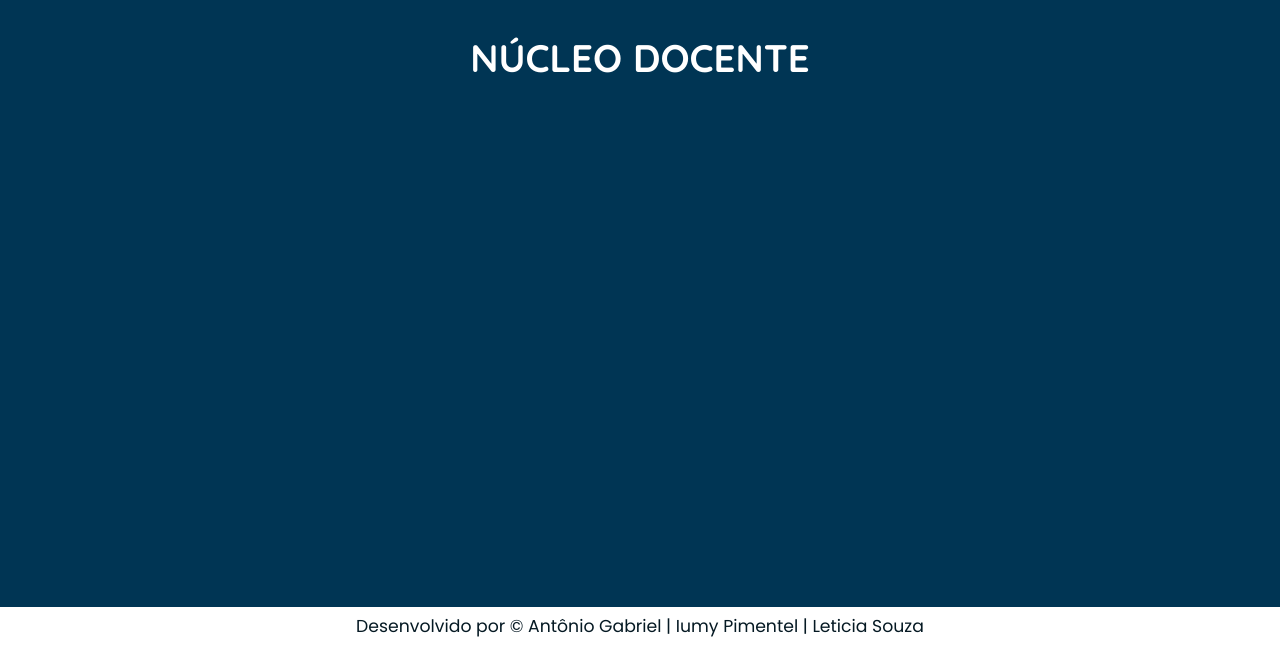
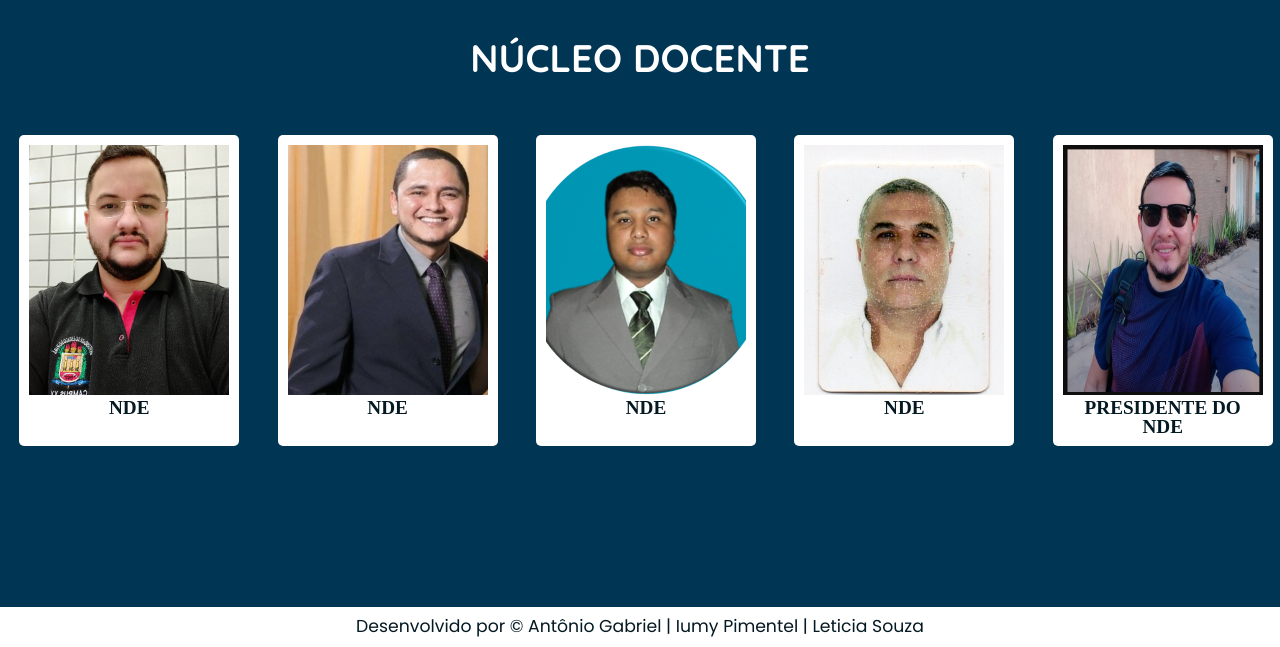
Before and after one commit to leh826/Site_UEPA, a PHP site: page /nucleodocente.html in a window 1280 px wide. Shown: the part 153-800 px from the top of the page. Run offline with PHP 8.4, Linux system fonts and the light colour scheme.

Commit message:
adições

```diff
--- a/PWAntonioGabriel_IumyPimentel_LeticiaSouza/css/conteudo.css
+++ b/PWAntonioGabriel_IumyPimentel_LeticiaSouza/css/conteudo.css
@@ -61,3 +61,24 @@ b{
     height: auto;
     justify-content: space-between;
 }
+.colegiado{
+    display: flex;
+    width: 950px;
+    /*overflow: hidden; não ultrapassar a div*/
+}
+.membros{
+    margin: 1em;
+    padding: 10px;
+    background-color: var(--cor-branca);
+    border-radius: 5px;
+    text-align: center;
+}
+.membros img{
+    width: 200px;
+    height: 250px;
+}
+figcaption{
+    text-transform: uppercase;
+    font-weight: bold;
+    color: var(--cor-azul-escuro);
+}
--- a/PWAntonioGabriel_IumyPimentel_LeticiaSouza/matrizcurricular.html
+++ b/PWAntonioGabriel_IumyPimentel_LeticiaSouza/matrizcurricular.html
@@ -30,10 +30,12 @@
             </nav>
         </div>
    </header>
-   <main class="conteudo">
+   <div class="conteudo">
         <h1 class="conteudo-titulo">Matriz Curricular do curso</h1>
-   </main>
+   </div>
+   <div>
 
+   </div>
    <div class="rodape">
         <h3>Desenvolvido por &copy; Antônio Gabriel | Iumy Pimentel | Leticia Souza </h3>
    </div>
--- a/PWAntonioGabriel_IumyPimentel_LeticiaSouza/nucleodocente.html
+++ b/PWAntonioGabriel_IumyPimentel_LeticiaSouza/nucleodocente.html
@@ -30,10 +30,53 @@
             </nav>
         </div>
    </header>
+
    <main class="conteudo">
         <h1 class="conteudo-titulo">Núcleo Docente</h1>
    </main>
 
+   <div class="colegiado">
+    <section class="membros">
+        <figure>
+            <img src="./img/docente3.png" alt="Anderson Jorge serra da Costa">
+        </figure>
+        <figcaption>
+            NDE
+        </figcaption>
+    </section>
+    <section class="membros">
+        <figure>
+            <img src="./img/docente4.jpg" alt="Antonio marcos cardoso silva">
+        </figure>
+        <figcaption>
+            NDE
+        </figcaption>
+    </section>
+    <section class="membros">
+        <figure>
+            <img src="./img/docente12.png" alt="Gleisson Amaral Mendes">
+        </figure>
+        <figcaption>
+            NDE
+        </figcaption>
+    </section>
+    <section class="membros">
+        <figure>
+            <img src="./img/docente8.jpg" alt="Renato Ferreira Carro">
+        </figure>
+        <figcaption>
+            NDE
+        </figcaption>
+    </section>
+    <section class="membros">
+        <figure>
+            <img src="./img/docente11.png" alt="Wanderson Alexandre da Silva Quinto">
+        </figure>
+        <figcaption>
+            Presidente do NDE
+        </figcaption>
+    </section>
+</div>
    <div class="rodape">
         <h3>Desenvolvido por &copy; Antônio Gabriel | Iumy Pimentel | Leticia Souza </h3>
    </div>
```
Also changed, not shown: PWAntonioGabriel_IumyPimentel_LeticiaSouza/colegiado.html (+60 -3 lines), PWAntonioGabriel_IumyPimentel_LeticiaSouza/img/docente12.png (added), PWAntonioGabriel_IumyPimentel_LeticiaSouza/img/docente4.jpg.
